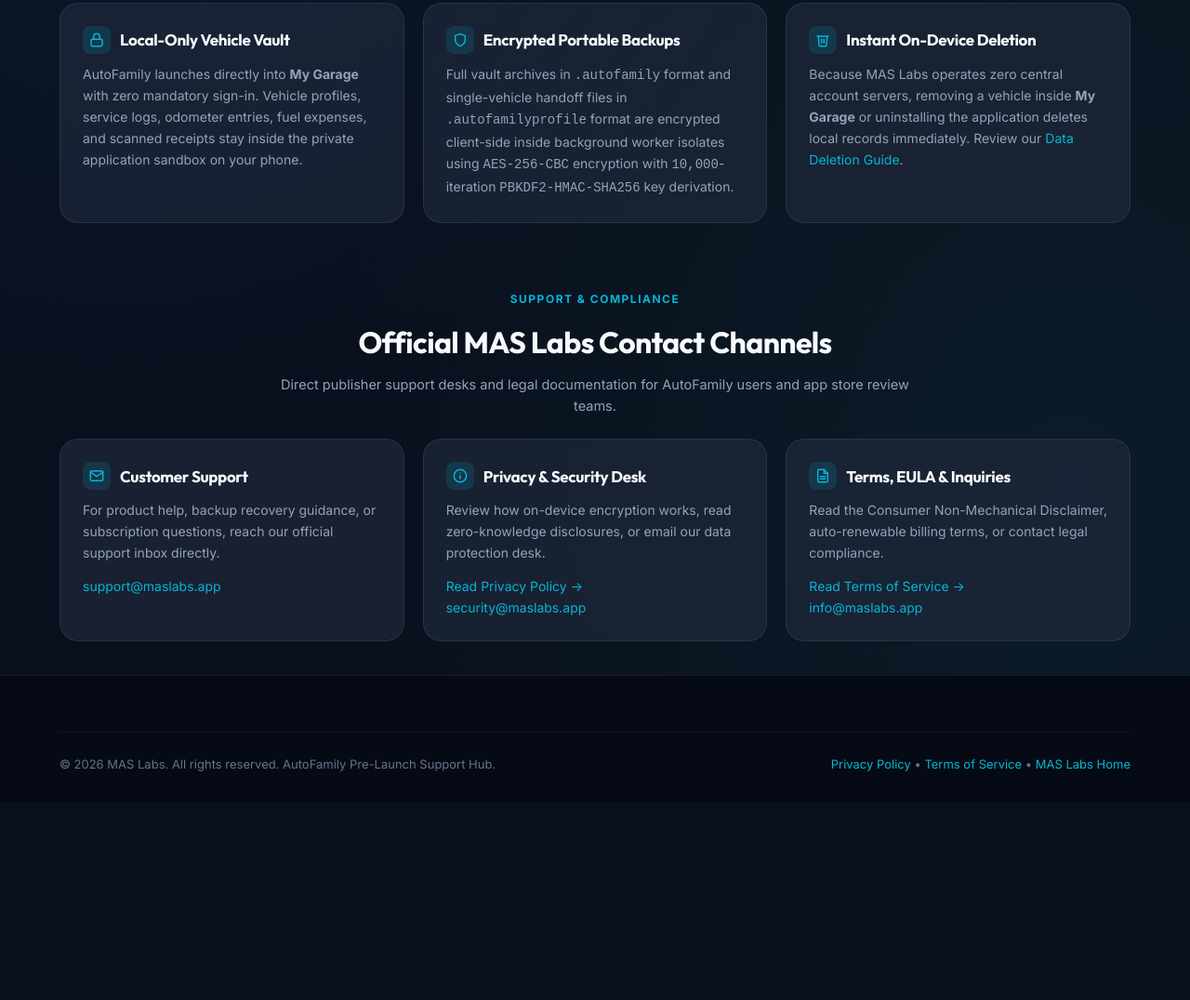
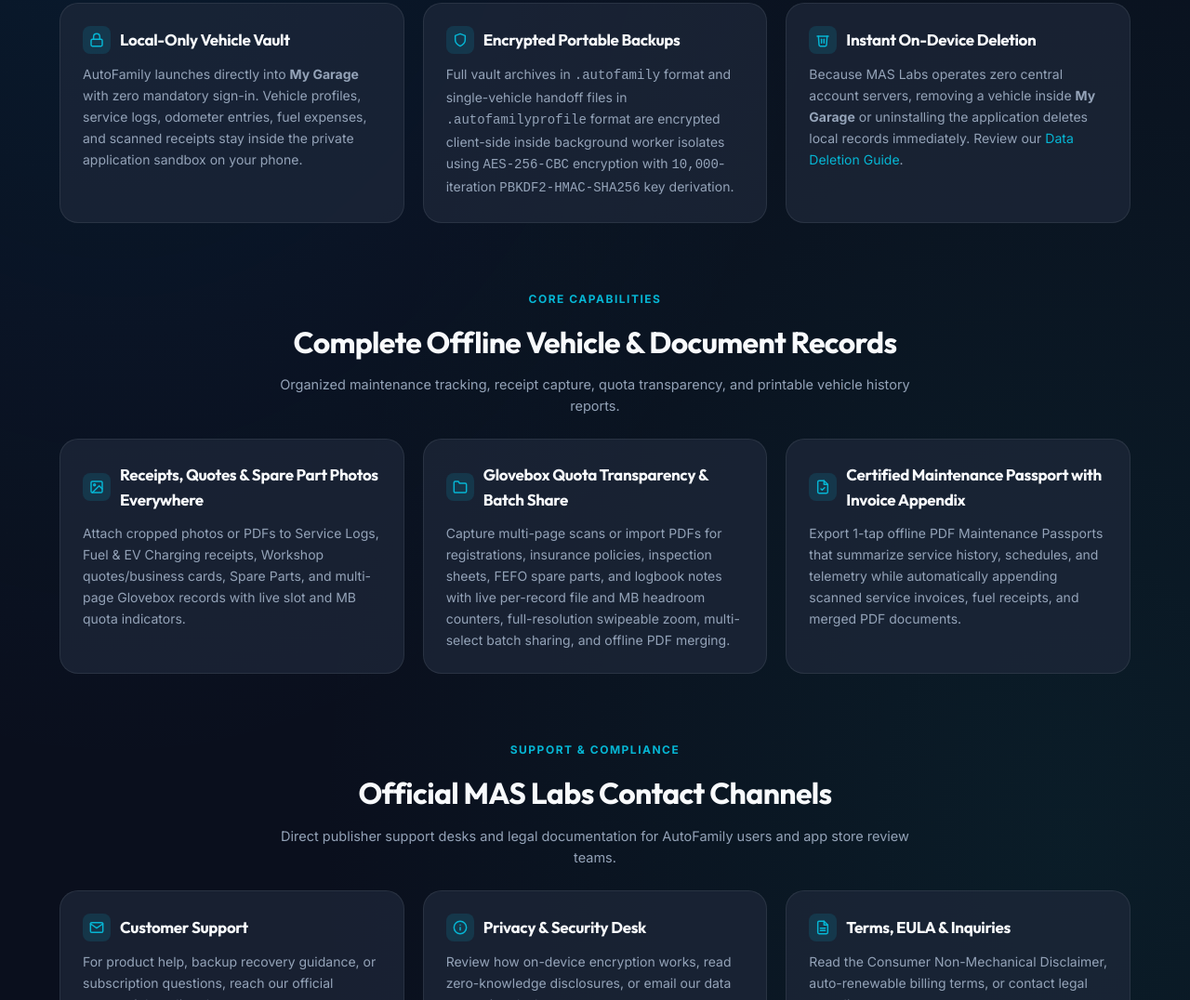
Before and after one commit to ihelmy97-star/maslabs-website, a plain HTML site: page autofamily/index.html in a window 1280 px wide. Shown: the part 875-1951 px from the top of the page at 93% size. Before the commit the page ends 1738 px from the top, so only its background shows below. Drawn offline with Linux system fonts and the light colour scheme.

Commit message:
Sync AutoFamily Handover Revision 2.3 Android Photo Picker Privacy and Attachment Features [2026-11-19 06:45 GST]

```diff
--- a/autofamily/index.html
+++ b/autofamily/index.html
@@ -146,6 +146,47 @@
       </div>
     </section>
 
+    <!-- Shipped Attachment, Glovebox & Maintenance Passport Capabilities -->
+    <section id="capabilities" class="af-section" aria-labelledby="capabilities-heading">
+      <div class="af-section-header">
+        <span class="section-tag">Core Capabilities</span>
+        <h2 id="capabilities-heading">Complete Offline Vehicle &amp; Document Records</h2>
+        <p>Organized maintenance tracking, receipt capture, quota transparency, and printable vehicle history reports.</p>
+      </div>
+
+      <div class="af-grid">
+        <article class="af-card">
+          <h3>
+            <span class="af-icon-badge" aria-hidden="true">
+              <svg width="16" height="16" viewBox="0 0 24 24" fill="none" stroke="currentColor" stroke-width="2.2" stroke-linecap="round" stroke-linejoin="round"><rect x="3" y="3" width="18" height="18" rx="2"/><circle cx="8.5" cy="8.5" r="1.5"/><polyline points="21 15 16 10 5 21"/></svg>
+            </span>
+            <span>Receipts, Quotes &amp; Spare Part Photos Everywhere</span>
+          </h3>
+          <p>Attach cropped photos or PDFs to Service Logs, Fuel &amp; EV Charging receipts, Workshop quotes/business cards, Spare Parts, and multi-page Glovebox records with live slot and MB quota indicators.</p>
+        </article>
+
+        <article class="af-card">
+          <h3>
+            <span class="af-icon-badge" aria-hidden="true">
+              <svg width="16" height="16" viewBox="0 0 24 24" fill="none" stroke="currentColor" stroke-width="2.2" stroke-linecap="round" stroke-linejoin="round"><path d="M22 19a2 2 0 0 1-2 2H4a2 2 0 0 1-2-2V5a2 2 0 0 1 2-2h5l2 3h9a2 2 0 0 1 2 2z"/></svg>
+            </span>
+            <span>Glovebox Quota Transparency &amp; Batch Share</span>
+          </h3>
+          <p>Capture multi-page scans or import PDFs for registrations, insurance policies, inspection sheets, FEFO spare parts, and logbook notes with live per-record file and MB headroom counters, full-resolution swipeable zoom, multi-select batch sharing, and offline PDF merging.</p>
+        </article>
+
+        <article class="af-card">
+          <h3>
+            <span class="af-icon-badge" aria-hidden="true">
+              <svg width="16" height="16" viewBox="0 0 24 24" fill="none" stroke="currentColor" stroke-width="2.2" stroke-linecap="round" stroke-linejoin="round"><path d="M14 2H6a2 2 0 0 0-2 2v16a2 2 0 0 0 2 2h12a2 2 0 0 0 2-2V8z"/><polyline points="14 2 14 8 20 8"/><polyline points="9 15 11 17 15 13"/></svg>
+            </span>
+            <span>Certified Maintenance Passport with Invoice Appendix</span>
+          </h3>
+          <p>Export 1-tap offline PDF Maintenance Passports that summarize service history, schedules, and telemetry while automatically appending scanned service invoices, fuel receipts, and merged PDF documents.</p>
+        </article>
+      </div>
+    </section>
+
     <!-- Official Support & Legal Compliance Hub -->
     <section id="support" class="af-section" aria-labelledby="support-heading">
       <div class="af-section-header">
```
Also changed, not shown: autofamily/privacy.html (+5 -4 lines).
